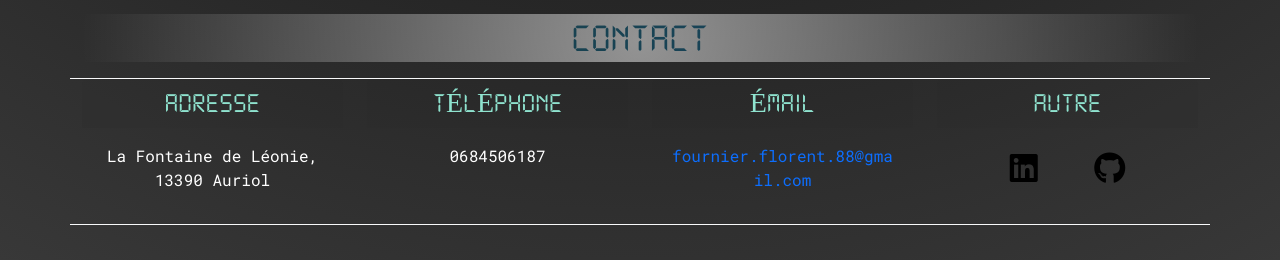
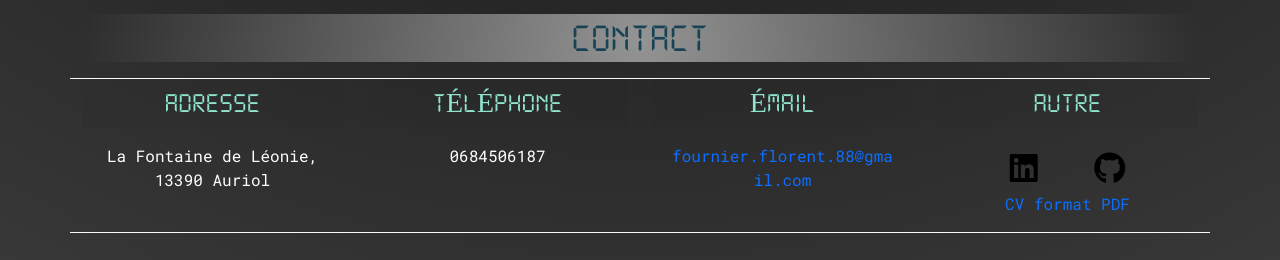
Before and after one commit to Florent-F-Dev/myportfolio, a plain HTML site: page index.html in a window 1280 px wide. Shown: the part 2062-2322 px from the top of the page. Drawn offline with nearby package versions, Linux system fonts and the light colour scheme.

Commit message:
cv florent fournier - modifs

```diff
--- a/index.html
+++ b/index.html
@@ -261,7 +261,7 @@
                                 <a href="https://github.com/Florent-fournier" class="text-black fs-2 hover" target="_blank">
                                     <i class="fa-brands fa-github"></i>
                                 </a>
-                                <!-- <a href="docs/CV Fournier Florent.pdf" target="_blank" class="w-100 text-center">CV format PDF</a> -->
+                                <a href="docs/CV Fournier Florent.pdf" target="_blank" class="w-100 text-center">CV format PDF</a>
                             </div>
                         </div>
                     </div>
```
Also changed, not shown: 1 other file.
